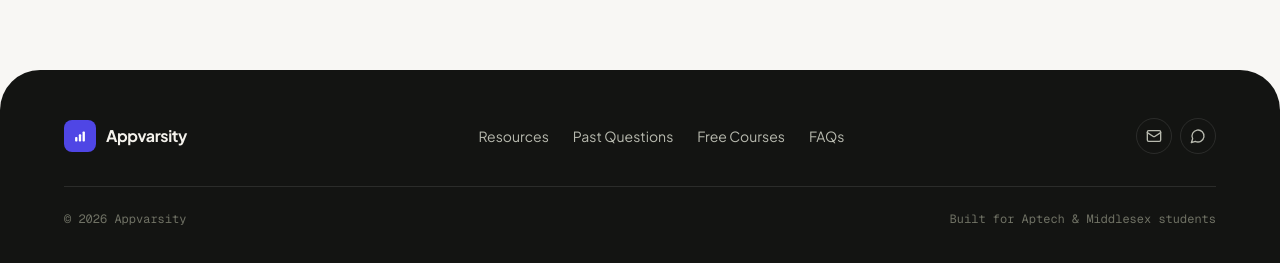
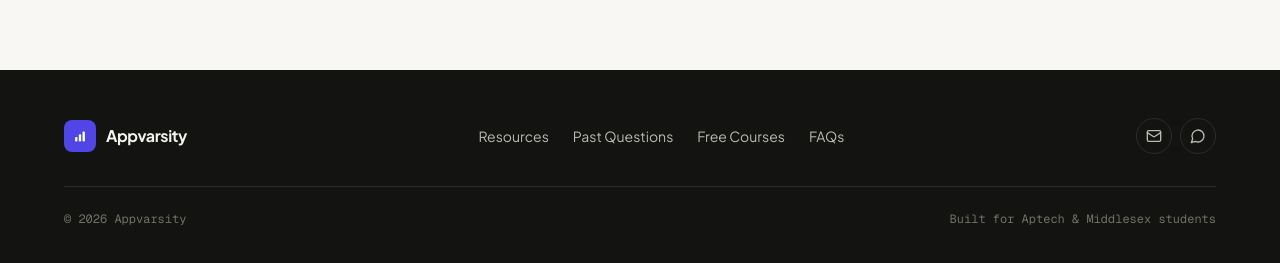
Before and after one commit to somkenemuscle/AppVarsity, a Next.js app: page / in a window 1280 px wide. Shown: the part 3604-3867 px from the top of the page. Built offline with nearby package versions, Linux system fonts and the light colour scheme; no server answers.

Commit message:
Remove rounded top corners from footer

```diff
--- a/components/shared/Footer.tsx
+++ b/components/shared/Footer.tsx
@@ -16,7 +16,7 @@ const socials = [
 
 const Footer = () => {
     return (
-        <footer className="w-full rounded-t-[32px] bg-[#131412] px-6 py-10 text-[#f4f2ec] md:rounded-t-[40px] md:px-8 md:py-12">
+        <footer className="w-full bg-[#131412] px-6 py-10 text-[#f4f2ec] md:px-8 md:py-12">
             <div className="mx-auto flex max-w-6xl flex-col gap-8">
                 <div className="flex flex-col items-center gap-6 text-center md:flex-row md:justify-between md:text-left">
                     <Link href="/" className="flex items-center gap-2.5">
```
